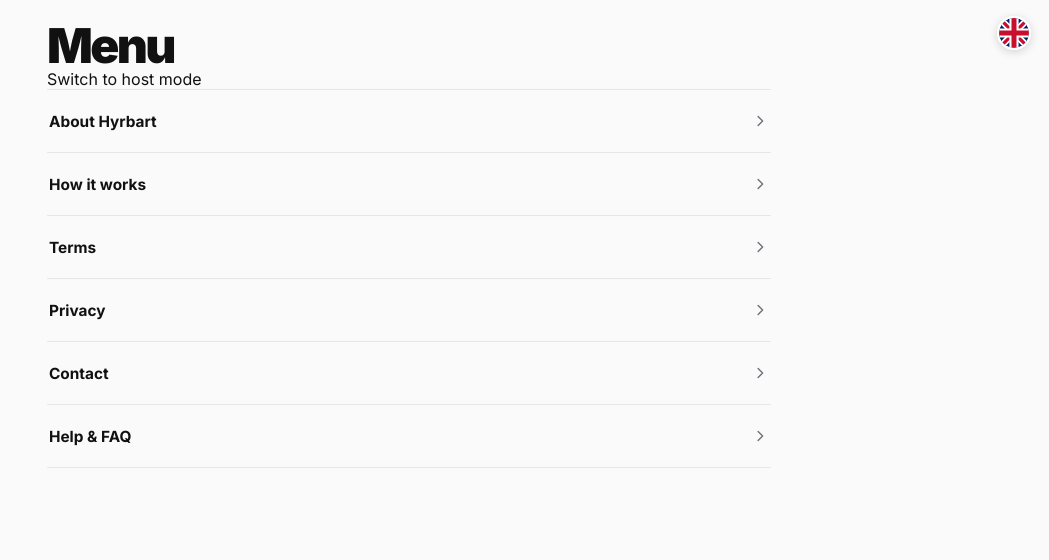
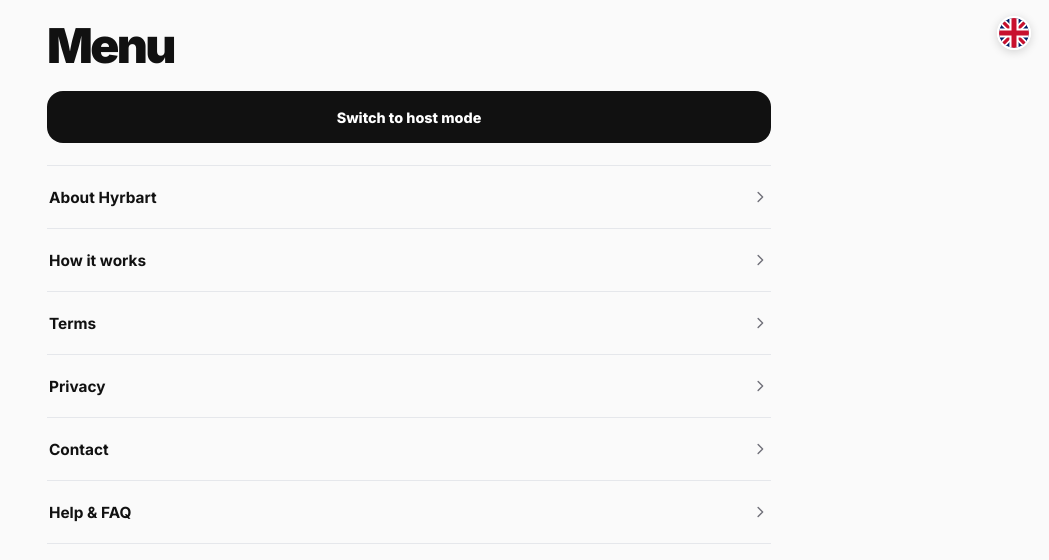
Before and after one commit to peralmkvist/hyrbart-webapp, a Next.js app in the folder hyrbart-webapp/: page /en/mer in a window 1280 px wide. Shown: the top 560 px of the page, without its empty margins (231-1280 px from the left). Built offline with nearby package versions, Linux system fonts and the light colour scheme.

Commit message:
Style renter and host mode foundations

```diff
--- a/hyrbart-webapp/app/pages2.css
+++ b/hyrbart-webapp/app/pages2.css
@@ -1,4 +1,4 @@
-/* Hyrbart 2.0 — top-level Guides + More alignment */
+/* Hyrbart 2.0 — top-level Guides + Menu alignment */
 .ds2Page {
   max-width: 760px;
   min-height: 100svh;
@@ -33,6 +33,54 @@
   border: 0;
   border-radius: 0;
   background: transparent;
+}
+
+.modePage .ds2Header { margin-bottom: 22px; }
+.modeCard {
+  display: flex;
+  align-items: center;
+  gap: 16px;
+  padding: 20px;
+  margin-bottom: 16px;
+  border: 1px solid var(--line);
+  border-radius: 20px;
+  background: var(--surface);
+}
+.modeAvatar {
+  width: 62px;
+  height: 62px;
+  flex: 0 0 62px;
+  display: grid;
+  place-items: center;
+  border-radius: 50%;
+  background: #f0f0ee;
+  font-size: 1.35rem;
+  font-weight: 800;
+}
+.modeCard h2 { margin: 0; font-size: 1.2rem; }
+.modeCard p { margin: 4px 0 0; color: var(--muted); font-size: .86rem; }
+.modeSwitchButton {
+  width: 100%;
+  min-height: 52px;
+  display: flex;
+  align-items: center;
+  justify-content: center;
+  margin: 0 0 22px;
+  padding: 0 18px;
+  border-radius: 16px;
+  background: #111;
+  color: #fff;
+  font-size: .9rem;
+  font-weight: 750;
+}
+.profileMenuLink {
+  min-height: 58px;
+  display: flex;
+  align-items: center;
+  padding: 0 2px;
+  border-top: 1px solid var(--line);
+  border-bottom: 1px solid var(--line);
+  font-weight: 700;
 }
 
 .moreAccordion {
```
